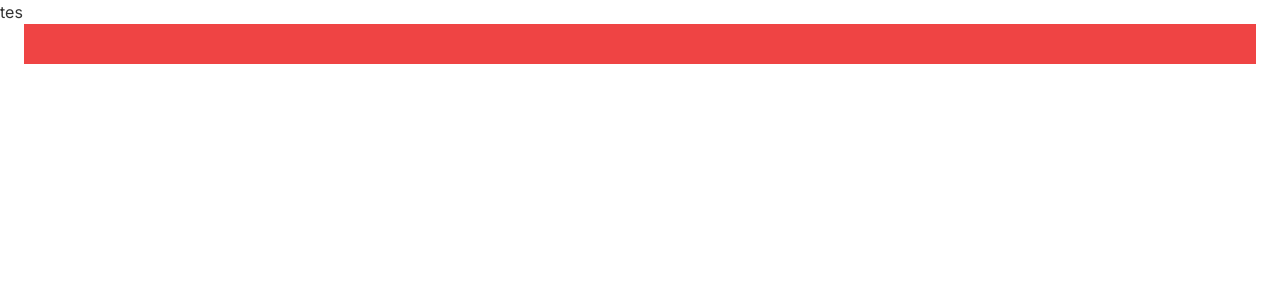
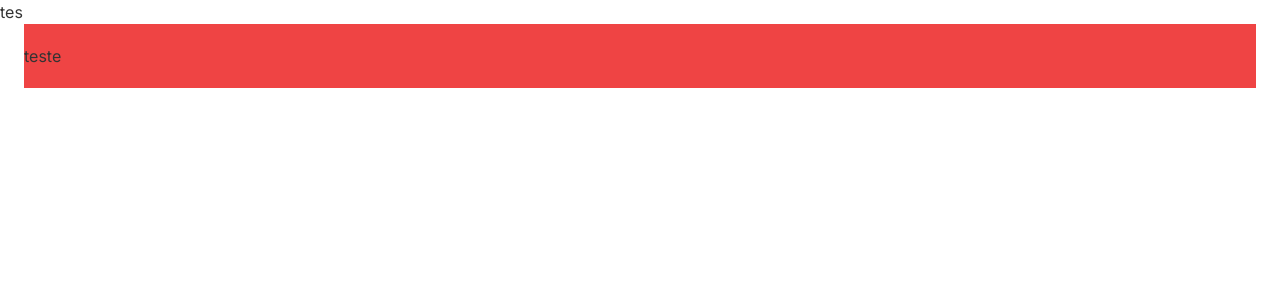
Before and after one commit to Thiago-Cardoso-de-Vasconcelos/fsw-foods, a Next.js app: page / in a window 1280 px wide. Shown: the top 300 px of the page. Built offline with nearby package versions, Linux system fonts and the light colour scheme.

Commit message:
chore: add husky and lint staged setup

```diff
--- a/app/page.tsx
+++ b/app/page.tsx
@@ -1,7 +1,5 @@
-const name = "";
-
 const Home = () => {
-  return ( <div className="mx-6 bg-red-500 py-5"></div> );
-}
+  return <div className="mx-6 bg-red-500 py-5">teste</div>;
+};
 
 export default Home;
```
Also changed, not shown: .lintstagedrc.json, 1 other file (tests, documents, lock files or other folders).
